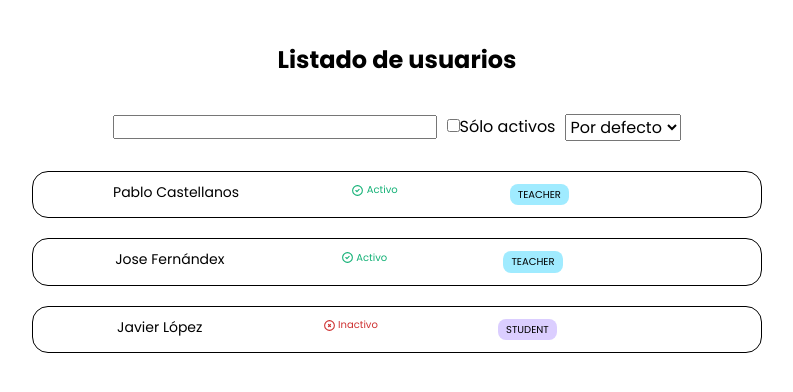
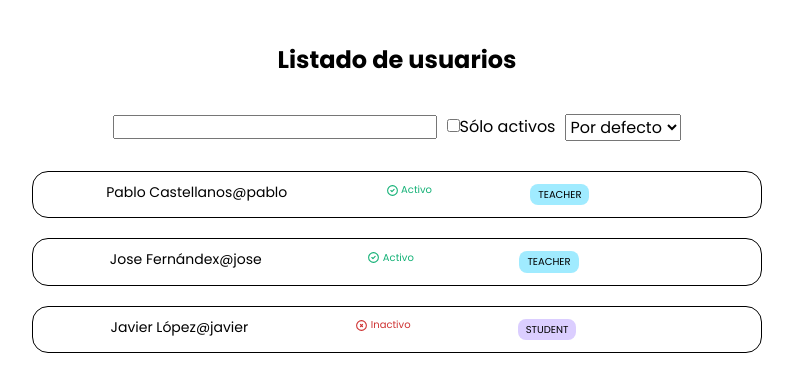
Before and after one commit to ricardozuritadev/user-manager, a React (Vite) app: page / in a window 1280 px wide. Shown: the top 392 px of the page, without its empty margins (243-1036 px from the left). Built offline with nearby package versions, Linux system fonts and the light colour scheme.

Commit message:
Implement UserDisplay component

```diff
--- a/src/components/user-row.tsx
+++ b/src/components/user-row.tsx
@@ -1,4 +1,5 @@
 import { User } from '../types/user.type';
+import UserDiplay from './user-display';
 
 import UserRole from './user-role';
 import UserStatus from './user-status';
@@ -7,7 +8,7 @@ const UserRow = ({ username, name, active, role }: User) => {
   return (
     <div className="c-user-row">
       <div className="c-user-row__name">
-        <span>{name}</span>
+        <UserDiplay name={name} username={username} />
       </div>
       <div className="c-user-row__status">
         <UserStatus active={active} />
```
